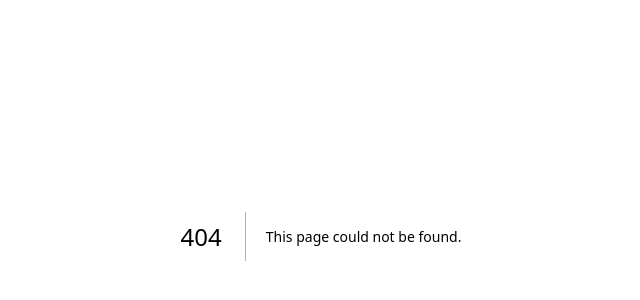
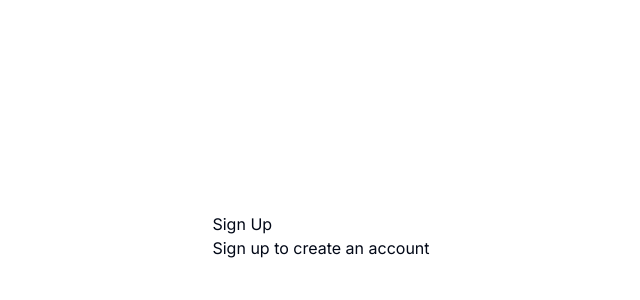
Before and after one commit to Aftab3008/react-form-builder-frontend, a Next.js app: page /sign-up in a window 1280 px wide. Before the commit this address had no page. Shown: the part 164-464 px from the top of the page, without its empty margins (319-959 px from the left). Built offline with nearby package versions, Linux system fonts and the light colour scheme.

Commit message:
chore:Auth change

```diff
--- a/app/(auth)/sign-in/[[...sign-in]]/page.tsx
+++ /dev/null
@@ -1,9 +0,0 @@
-import { SignIn } from '@clerk/nextjs';
-
-export default function SignInPage() {
-  return (
-    <div>
-      <SignIn afterSignUpUrl={'/dashboard'} />
-    </div>
-  );
-}
--- /dev/null
+++ b/app/(auth)/sign-in/page.tsx
@@ -0,0 +1,8 @@
+export default function SignInPage() {
+  return (
+    <div>
+      <h1>Sign In</h1>
+      <p>Sign in to access your account</p>
+    </div>
+  );
+}
--- a/app/(auth)/sign-up/[[...sign-up]]/page.tsx
+++ /dev/null
@@ -1,9 +0,0 @@
-import { SignUp } from '@clerk/nextjs';
-
-export default function SignUpPage() {
-  return (
-    <div>
-      <SignUp afterSignUpUrl={'/dashboard'} />
-    </div>
-  );
-}
--- /dev/null
+++ b/app/(auth)/sign-up/page.tsx
@@ -0,0 +1,8 @@
+export default function page() {
+  return (
+    <div>
+      <h1>Sign Up</h1>
+      <p>Sign up to create an account</p>
+    </div>
+  );
+}
```
